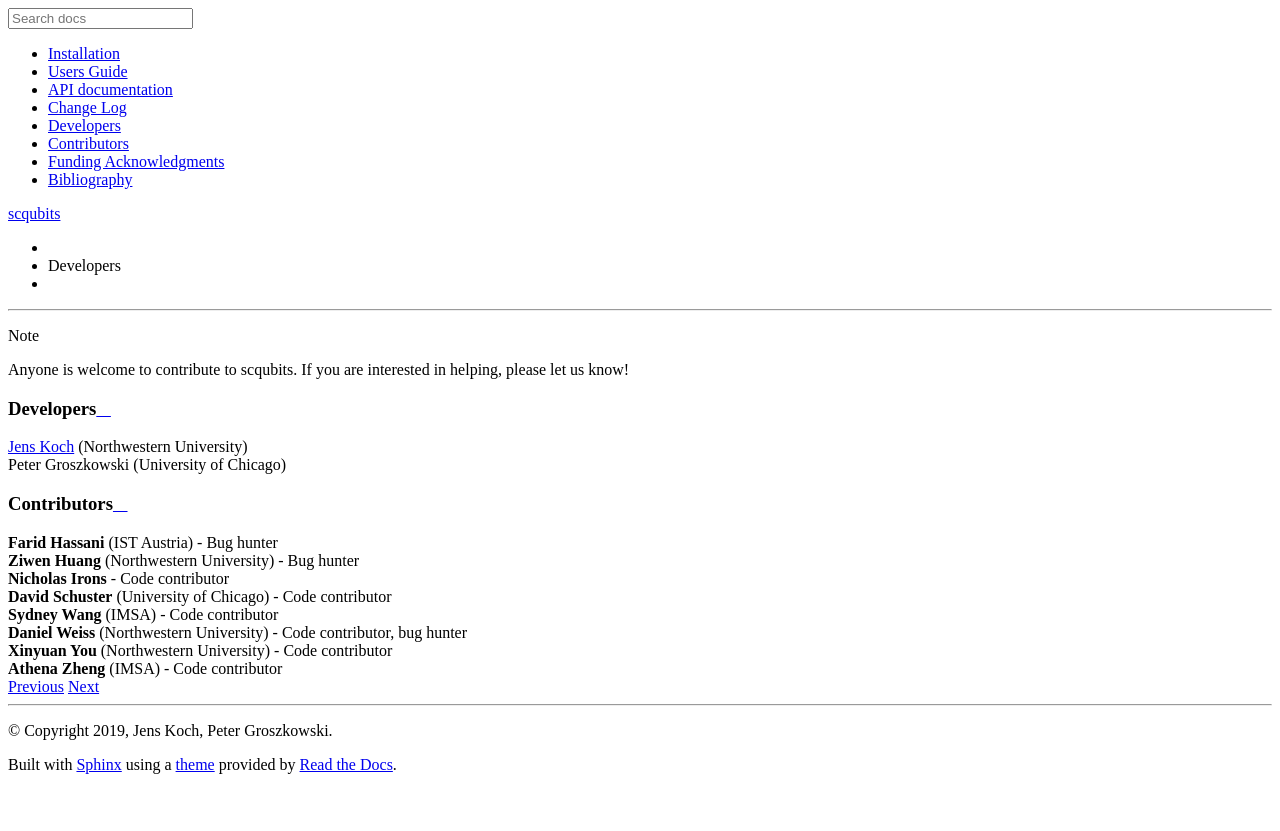
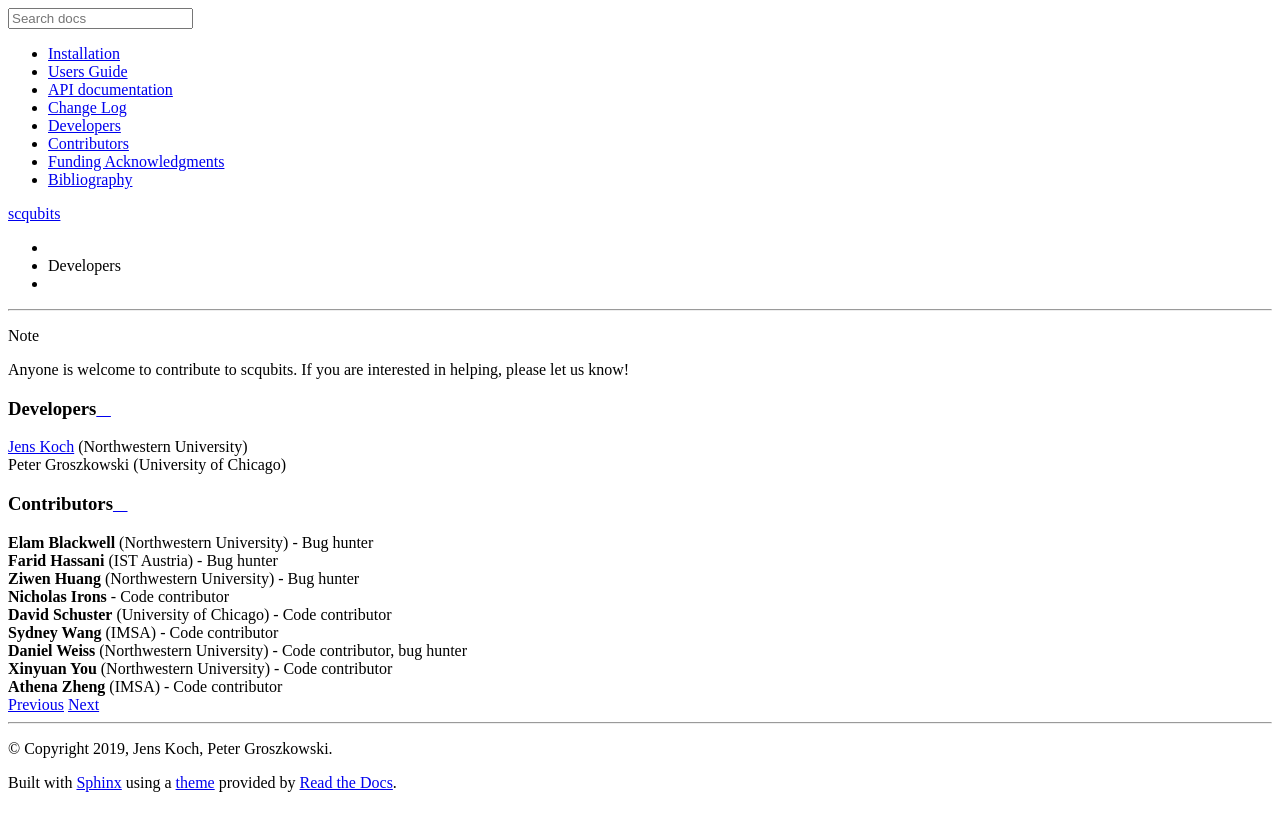
Before and after one commit to scqubits/scqubits, a Sphinx documentation site: the page built from docs/source/contributors.rst, in a window 1280 px wide. Shown: the top 831 px of the page. Built offline with Sphinx 7.4.7 and the Read the Docs theme 2.0.0, drawn with Linux system fonts in a browser that asks for light colours; pages that are not in the unit, such as notebooks, are missing from menus.

Commit message:
adding Elam to contributor list

```diff
--- a/docs/source/contributors.rst
+++ b/docs/source/contributors.rst
@@ -24,7 +24,7 @@ Contributors
 ============
 
 
-
+| **Elam Blackwell** (Northwestern University) - Bug hunter
 | **Farid Hassani** (IST Austria) - Bug hunter
 | **Ziwen Huang** (Northwestern University) - Bug hunter
 | **Nicholas Irons** - Code contributor
```
